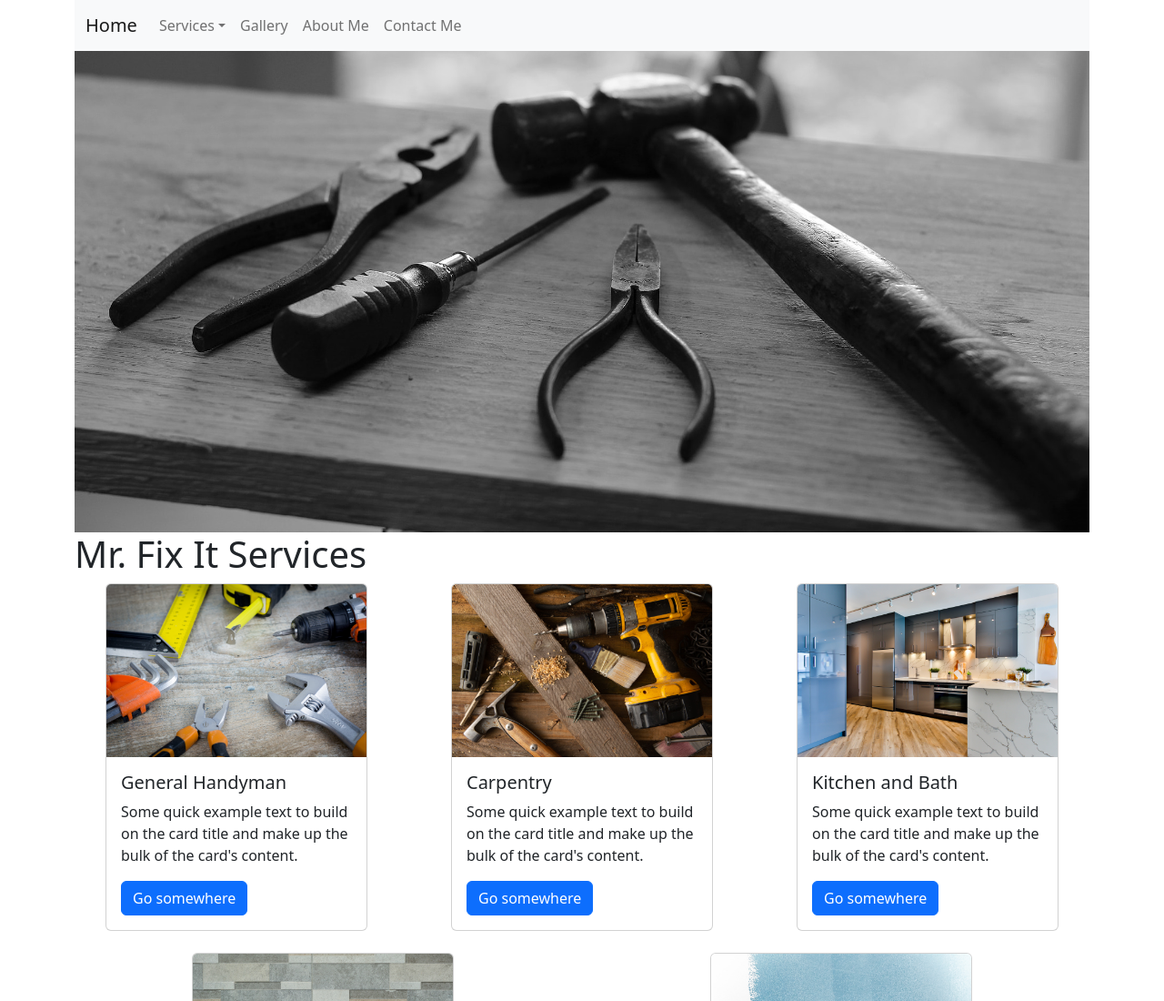
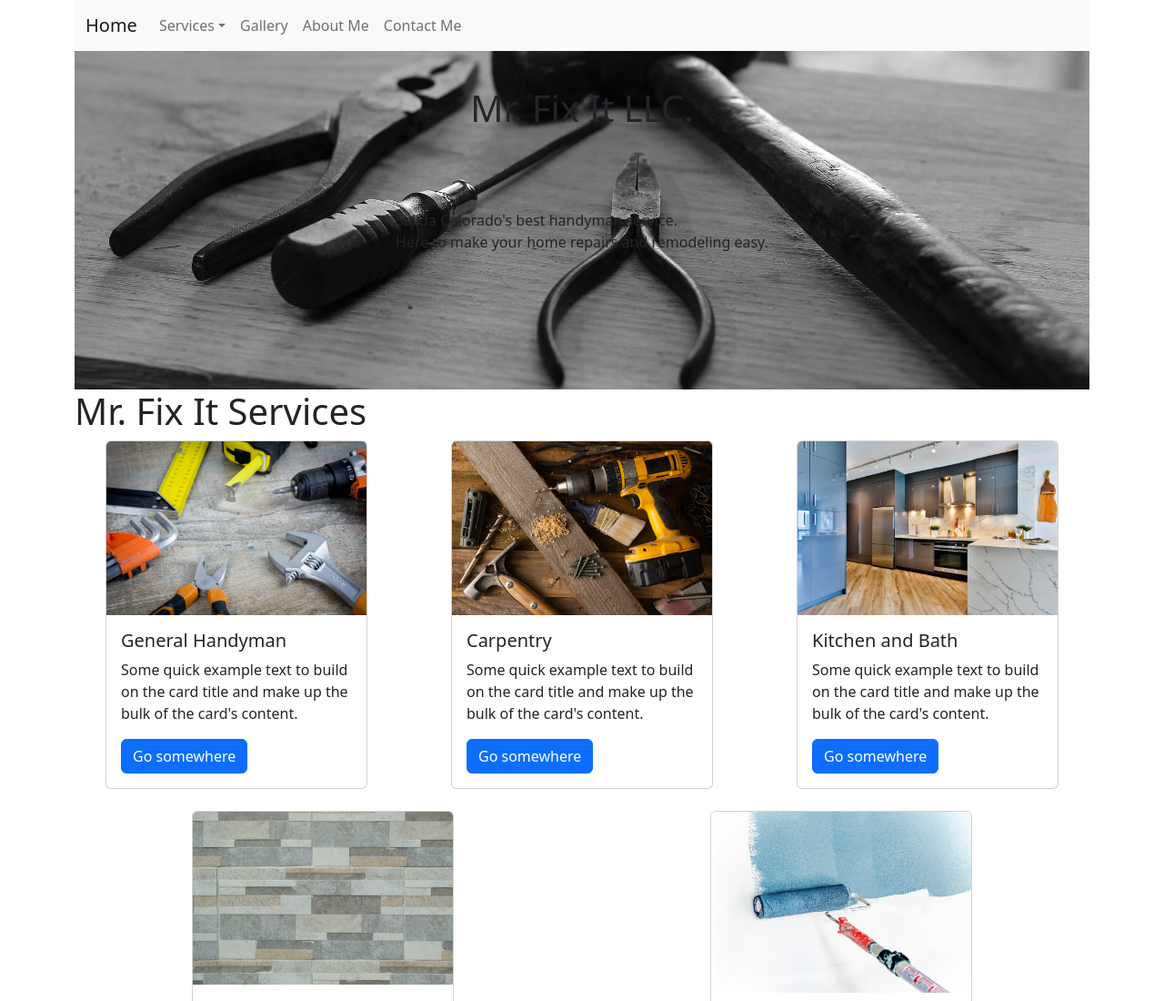
Before and after one commit to BitForgeCraftedCode/Mr-Fixit, a Gatsby site: page / in a window 1280 px wide. Shown: the top 1100 px of the page at 91% size. Built offline with nearby package versions, Linux system fonts and the light colour scheme; Gatsby itself is replaced by a stand-in of ours.

Commit message:
add hero image component

```diff
--- a/gatsby-config.js
+++ b/gatsby-config.js
@@ -10,6 +10,13 @@ module.exports = {
   plugins: [
     `gatsby-plugin-image`,
     `gatsby-plugin-sharp`,
+    {
+      resolve: "gatsby-source-filesystem",
+      options: {
+        name: `images`,
+        path: `${__dirname}/src/images`,
+      }
+    },
     `gatsby-transformer-sharp`,
   ],
 }
--- /dev/null
+++ b/src/components/hero.js
@@ -0,0 +1,58 @@
+import * as React from "react"
+import { useStaticQuery, graphql } from 'gatsby'
+import { GatsbyImage, getImage } from "gatsby-plugin-image"
+
+const Hero = ({heroText,secondaryText,tertiaryText,heroImgRelPath}) => {
+
+  const data = useStaticQuery(graphql`
+    query {
+      allFile {
+        nodes {
+          childImageSharp {
+            gatsbyImageData(aspectRatio: 3, layout: FULL_WIDTH, formats: AUTO)
+          }
+          relativePath
+        }
+      }
+    }
+  `)
+
+  const imageNodes = data.allFile.nodes;
+  const selectedImage = imageNodes.filter(img => img.relativePath === heroImgRelPath)
+  const image = getImage(selectedImage[0].childImageSharp)
+
+  return (
+    <div style={{ display: "grid" }}>
+      {/* You can use a GatsbyImage component if the image is dynamic */}
+      <GatsbyImage
+        style={{
+          gridArea: "1/1",
+          // You can set a maximum height for the image, if you wish.
+          // maxHeight: 600,
+        }}
+
+        // This is a presentational image, so the alt should be an empty string
+        alt=""
+        // Assisi, Perúgia, Itália by Bernardo Ferrari, via Unsplash
+        image={image}
+      />
+      <div
+        style={{
+          // By using the same grid area for both, they are stacked on top of each other
+          gridArea: "1/1",
+          position: "relative",
+          // This centers the other elements inside the hero component
+          placeItems: "center",
+          display: "grid",
+        }}
+      >
+        {/* Any content here will be centered in the component */}
+        <h1>{heroText}</h1>
+        <p>{secondaryText}<br/>{tertiaryText}</p>
+        <p></p>
+      </div>
+    </div>
+  )
+}
+
+export default Hero
--- a/src/pages/index.js
+++ b/src/pages/index.js
@@ -6,12 +6,13 @@ import Card from 'react-bootstrap/Card';
 import Button from 'react-bootstrap/Button';
 import Layout from '../components/layout'
 import { Seo } from "../components/seo"
+import Hero from "../components/hero"
 
 const IndexPage = () => {
   return (
     <main>
       <Layout>
-      <div><StaticImage src="../images/hero-med.jpg" alt="hero image" /></div>
+        <div><Hero heroText="Mr. Fix It LLC." secondaryText="Salida Colorado's best handyman service." tertiaryText="Here to make your home repairs and remodeling easy." heroImgRelPath="hero-med.jpg"></Hero></div>
         <h1> Mr. Fix It Services</h1>
         <Row>
           <Col>
```
